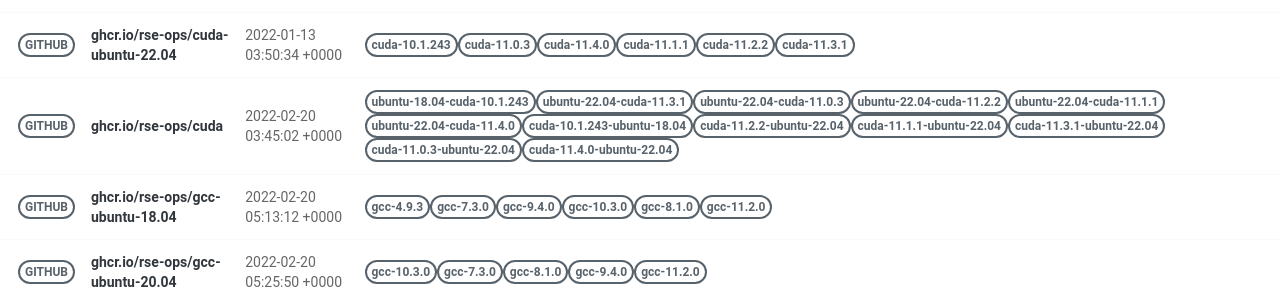
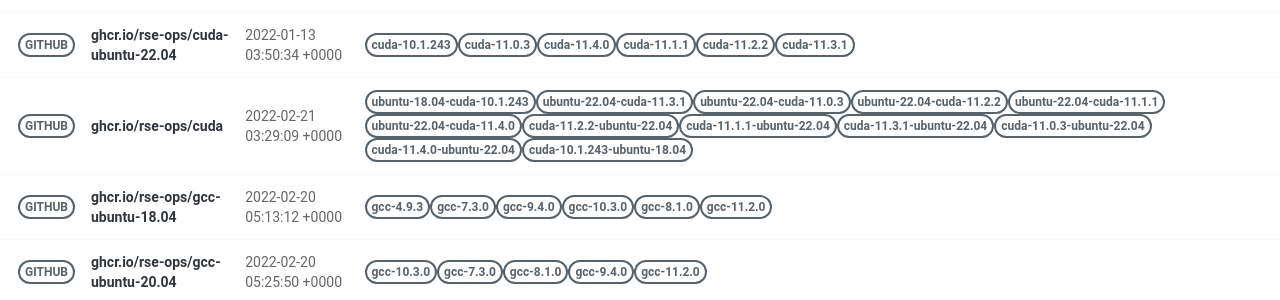
Before and after one commit to rse-ops/docker-images, a Jekyll site: the page built from pages/index.md, in a window 1280 px wide. Shown: the part 417-717 px from the top of the page. Built offline with Jekyll 4.4.1, drawn with Linux system fonts in a browser that asks for light colours; nearby versions of some CDN libraries.

Commit message:
Automated push to update library 2022-02-21

```diff
--- a/_library/ghcr.io-rse-ops-cuda.md
+++ b/_library/ghcr.io-rse-ops-cuda.md
@@ -1,7 +1,7 @@
 ---
 layout: container
 name: ghcr.io/rse-ops/cuda
-updated_at: 2022-02-20 03:45:02.513509
+updated_at: 2022-02-21 03:29:09.908427
 
 
 container_url: https://github.com/orgs/rse-ops/packages/container/package/cuda
```
Also changed, not shown: other parts of _library/ghcr.io-rse-ops-cuda.md (+3 -3 lines).
